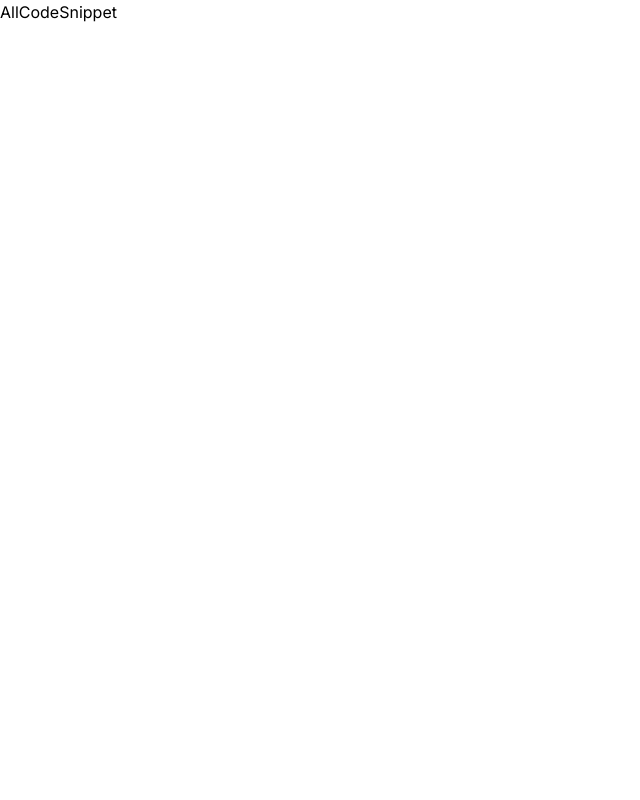
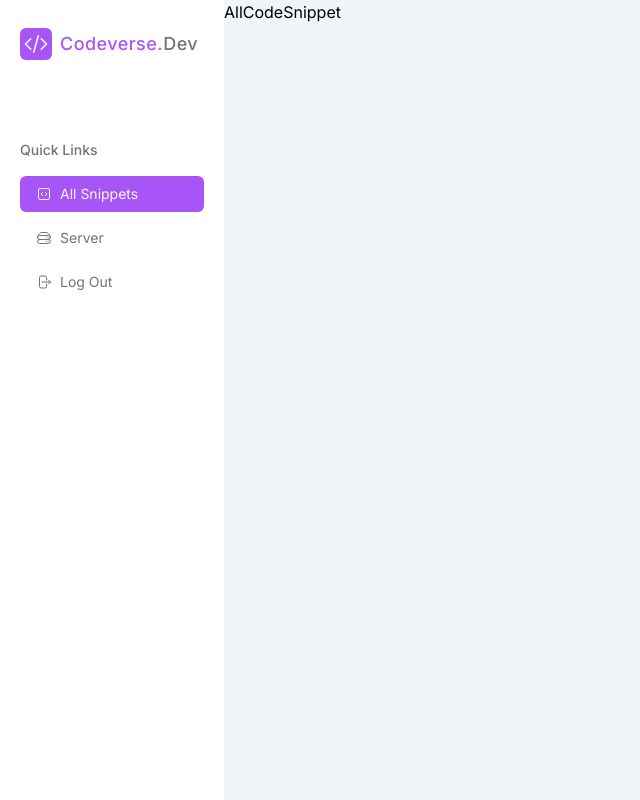
Before and after one commit to devutkarsh7565/code-verse-dev, a Next.js app: page /all-code-snippets in a window 1280 px wide. Shown: the whole page, without its empty margins (0-640 px from the left). Built offline with nearby package versions, Linux system fonts and the light colour scheme.

Commit message:
add sidebar navigation in app

```diff
--- a/src/app/(main)/(router)/layout.tsx
+++ b/src/app/(main)/(router)/layout.tsx
@@ -1,9 +1,13 @@
+import SidebarWrapper from "@/app/components/SideBarWrapper/SidebarWrapper";
 import React from "react";
 
 const RouterLayout = ({ children }: { children: React.ReactNode }) => {
   return (
     <>
-      <div>{children}</div>
+      <div className="min-h-screen w-full bg-slate-100">
+        <SidebarWrapper />
+        <div className="pl-56">{children}</div>
+      </div>
     </>
   );
 };
--- /dev/null
+++ b/src/app/(main)/(router)/server/page.tsx
@@ -0,0 +1,7 @@
+import React from "react";
+
+const Server = () => {
+  return <div>Server</div>;
+};
+
+export default Server;
--- /dev/null
+++ b/src/app/components/SideBarWrapper/AppIconWrapper.tsx
@@ -0,0 +1,22 @@
+import { CodeBracketIcon } from "@heroicons/react/24/outline";
+import Link from "next/link";
+import React from "react";
+
+const AppIconWrapper = () => {
+  return (
+    <>
+      <Link href={"/"}>
+        <div className="flex gap-2 w-full items-center">
+          <div className="p-1 rounded-md bg-purple-500 text-white">
+            <CodeBracketIcon className="w-6 h-6" />
+          </div>
+          <h1 className="text-lg font-medium tracking-wide text-neutral-500">
+            <span className="text-purple-500">Codeverse.</span>Dev
+          </h1>
+        </div>
+      </Link>
+    </>
+  );
+};
+
+export default AppIconWrapper;
--- /dev/null
+++ b/src/app/components/SideBarWrapper/LinksComponents.tsx
@@ -0,0 +1,63 @@
+"use client";
+import {
+  ArrowLeftStartOnRectangleIcon,
+  CodeBracketSquareIcon,
+  ServerStackIcon,
+} from "@heroicons/react/24/outline";
+import Link from "next/link";
+import { usePathname } from "next/navigation";
+import React from "react";
+
+const LinksComponents = () => {
+  const pathname = usePathname();
+  const links: { title: string; href: string; icon: JSX.Element }[] = [
+    {
+      title: "All Snippets",
+      href: "/all-code-snippets",
+      icon: (
+        <>
+          <CodeBracketSquareIcon className="w-4 h-4" />
+        </>
+      ),
+    },
+    {
+      title: "Server",
+      href: "/server",
+      icon: (
+        <>
+          <ServerStackIcon className="w-4 h-4" />
+        </>
+      ),
+    },
+    {
+      title: "Log Out",
+      href: "/logout",
+      icon: (
+        <>
+          <ArrowLeftStartOnRectangleIcon className="w-4 h-4 rotate-180" />
+        </>
+      ),
+    },
+  ];
+  return (
+    <div className="flex flex-col w-full gap-2">
+      <h1 className="text-sm font-medium text-neutral-500 mb-2">Quick Links</h1>
+      {links?.map((item) => (
+        <Link
+          className={`w-34/5 text-sm px-4 py-2 rounded-md flex gap-2 items-center ${
+            pathname === item?.href || pathname.startsWith(item?.href)
+              ? "text-purple-50 bg-purple-500"
+              : "text-neutral-500 bg-transparent"
+          }`}
+          href={item?.href}
+          key={item?.title}
+        >
+          {item?.icon}
+          {item?.title}
+        </Link>
+      ))}
+    </div>
+  );
+};
+
+export default LinksComponents;
--- /dev/null
+++ b/src/app/components/SideBarWrapper/SidebarWrapper.tsx
@@ -0,0 +1,14 @@
+import React from "react";
+import AppIconWrapper from "./AppIconWrapper";
+import LinksComponents from "./LinksComponents";
+
+const SidebarWrapper = () => {
+  return (
+    <div className="bg-white w-56 min-h-screen fixed top-0 bottom-0 flex flex-col gap-20 py-7 px-5">
+      <AppIconWrapper />
+      <LinksComponents />
+    </div>
+  );
+};
+
+export default SidebarWrapper;
```
